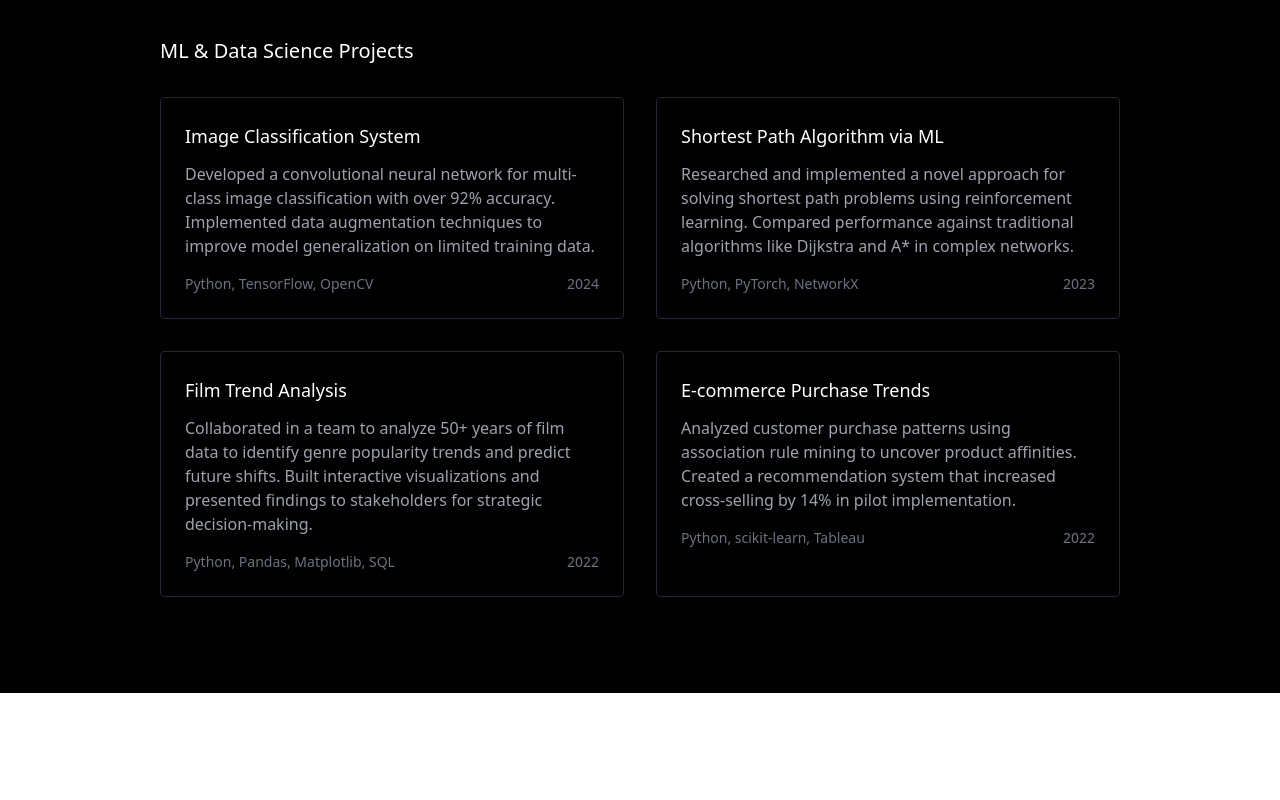
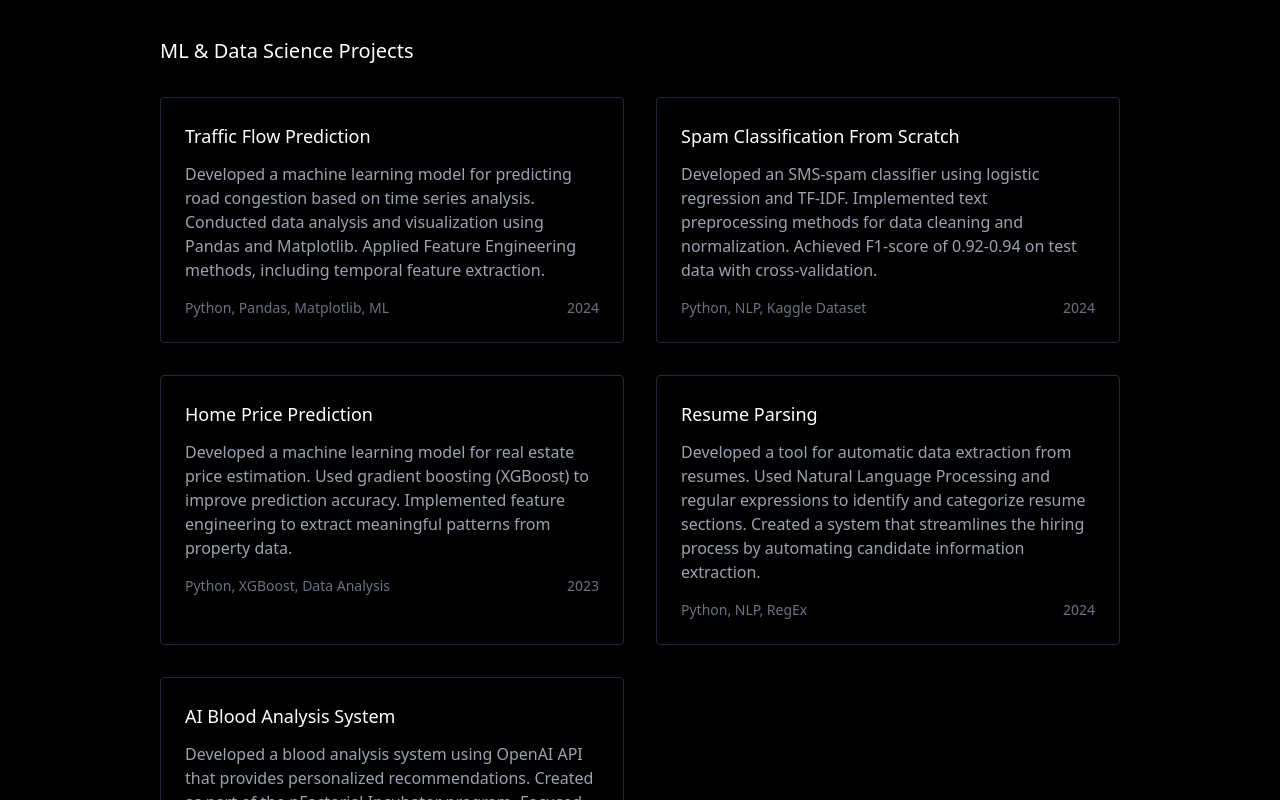
Before and after one commit to l3333t/my-portfolio, a React (Vite) app: page / in a window 1280 px wide. Shown: the part 760-1560 px from the top of the page. Before the commit the page ends 1453 px from the top, so only its background shows below. Built offline with nearby package versions, Linux system fonts and the light colour scheme.

Commit message:
Update Home.jsx

```diff
--- a/src/pages/Home.jsx
+++ b/src/pages/Home.jsx
@@ -27,9 +27,8 @@ function Portfolio() {
         <div>
           <h2 className="text-xl font-normal mb-6">My Philosophy</h2>
           <div className="space-y-4 text-gray-400">
-            <p>I try to navigate this world intuitively, thinking on a scale of 2–3 years while keeping a long-term vision—something like 30 years—rooted deep in my subconscious. However, I make decisions based on the present moment, as everything changes rapidly.  </p>
-<p>For a while, and even now to some extent, I've struggled with existentialism. But I've come to realize that falling into despair because of it is no different from self-destruction. The wisest approach, in my view, is to search for meaning in life and contribute to the progress of humanity—or at the very least, not be a force of destruction.
-            </p>
+            <p>I try to navigate this world intuitively, thinking on a scale of 2–3 years while keeping a long-term vision—something like 30 years—rooted deep in my subconscious. However, I make decisions based on the present moment, as everything changes rapidly.</p>
+            <p>For a while, and even now to some extent, I've struggled with existentialism. But I've come to realize that falling into despair because of it is no different from self-destruction. The wisest approach, in my view, is to search for meaning in life and contribute to the progress of humanity—or at the very least, not be a force of destruction.</p>
           </div>
         </div>
 
@@ -48,55 +47,73 @@ function Portfolio() {
         <h2 className="text-xl font-normal mb-8">ML & Data Science Projects</h2>
 
         <div className="grid grid-cols-1 md:grid-cols-2 gap-8">
-          {/* Project 1 */}
+          {/* Traffic Flow Prediction */}
           <div className="border border-gray-800 rounded p-6 hover:bg-gray-900 transition duration-300">
-            <h3 className="text-lg mb-3">Image Classification System</h3>
+            <h3 className="text-lg mb-3">Traffic Flow Prediction</h3>
             <p className="text-gray-400 mb-4">
-              Developed a convolutional neural network for multi-class image classification with over 92% accuracy.
-              Implemented data augmentation techniques to improve model generalization on limited training data.
+              Developed a machine learning model for predicting road congestion based on time series analysis.
+              Conducted data analysis and visualization using Pandas and Matplotlib.
+              Applied Feature Engineering methods, including temporal feature extraction.
             </p>
             <div className="flex justify-between text-gray-500 text-sm">
-              <span>Python, TensorFlow, OpenCV</span>
+              <span>Python, Pandas, Matplotlib, ML</span>
               <span>2024</span>
             </div>
           </div>
 
-          {/* Project 2 */}
+          {/* Spam Classification */}
           <div className="border border-gray-800 rounded p-6 hover:bg-gray-900 transition duration-300">
-            <h3 className="text-lg mb-3">Shortest Path Algorithm via ML</h3>
+            <h3 className="text-lg mb-3">Spam Classification From Scratch</h3>
             <p className="text-gray-400 mb-4">
-              Researched and implemented a novel approach for solving shortest path problems using reinforcement learning.
-              Compared performance against traditional algorithms like Dijkstra and A* in complex networks.
+              Developed an SMS-spam classifier using logistic regression and TF-IDF.
+              Implemented text preprocessing methods for data cleaning and normalization.
+              Achieved F1-score of 0.92-0.94 on test data with cross-validation.
             </p>
             <div className="flex justify-between text-gray-500 text-sm">
-              <span>Python, PyTorch, NetworkX</span>
+              <span>Python, NLP, Kaggle Dataset</span>
+              <span>2024</span>
+            </div>
+          </div>
+
+          {/* Home Price Prediction */}
+          <div className="border border-gray-800 rounded p-6 hover:bg-gray-900 transition duration-300">
+            <h3 className="text-lg mb-3">Home Price Prediction</h3>
+            <p className="text-gray-400 mb-4">
+              Developed a machine learning model for real estate price estimation.
+              Used gradient boosting (XGBoost) to improve prediction accuracy.
+              Implemented feature engineering to extract meaningful patterns from property data.
+            </p>
+            <div className="flex justify-between text-gray-500 text-sm">
+              <span>Python, XGBoost, Data Analysis</span>
               <span>2023</span>
             </div>
           </div>
 
-          {/* Project 3 */}
+          {/* Resume Parsing */}
           <div className="border border-gray-800 rounded p-6 hover:bg-gray-900 transition duration-300">
-            <h3 className="text-lg mb-3">Film Trend Analysis</h3>
+            <h3 className="text-lg mb-3">Resume Parsing</h3>
             <p className="text-gray-400 mb-4">
-              Collaborated in a team to analyze 50+ years of film data to identify genre popularity trends and predict future shifts.
-              Built interactive visualizations and presented findings to stakeholders for strategic decision-making.
+              Developed a tool for automatic data extraction from resumes.
+              Used Natural Language Processing and regular expressions to identify and categorize resume sections.
+              Created a system that streamlines the hiring process by automating candidate information extraction.
             </p>
             <div className="flex justify-between text-gray-500 text-sm">
-              <span>Python, Pandas, Matplotlib, SQL</span>
-              <span>2022</span>
+              <span>Python, NLP, RegEx</span>
+              <span>2024</span>
             </div>
           </div>
 
-          {/* Project 4 */}
+          {/* nFactorial Incubator AI Project */}
           <div className="border border-gray-800 rounded p-6 hover:bg-gray-900 transition duration-300">
-            <h3 className="text-lg mb-3">E-commerce Purchase Trends</h3>
+            <h3 className="text-lg mb-3">AI Blood Analysis System</h3>
             <p className="text-gray-400 mb-4">
-              Analyzed customer purchase patterns using association rule mining to uncover product affinities.
-              Created a recommendation system that increased cross-selling by 14% in pilot implementation.
+              Developed a blood analysis system using OpenAI API that provides personalized recommendations.
+              Created as part of the nFactorial Incubator program.
+              Focused on making medical information more accessible through AI interpretation.
             </p>
             <div className="flex justify-between text-gray-500 text-sm">
-              <span>Python, scikit-learn, Tableau</span>
-              <span>2022</span>
+              <span>OpenAI API, Python</span>
+              <span>Summer 2024</span>
             </div>
           </div>
         </div>
```
